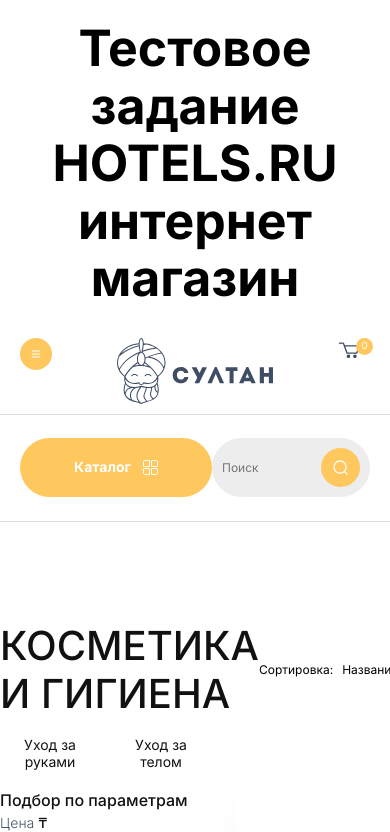
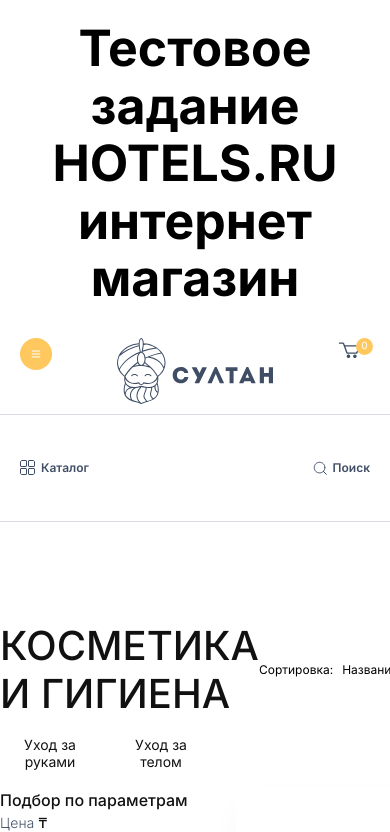
Before and after one commit to mvodev/hotels-online-shop, a React (Vite) app: page / in a window 390 px wide. Shown: the top 832 px of the page. Built offline with nearby package versions, Linux system fonts and the light colour scheme.

Commit message:
all media rules for header done

```diff
--- a/src/MainPage.tsx
+++ b/src/MainPage.tsx
@@ -9,7 +9,9 @@ import Cards from './pages/ProductPage';
 const MainPage = () => {
   return (
     <div className="wrapper">
-      <Header callbackRef='mock-address-change-me' />
+      <Header callbackRef='mock-address-change-me' searchHandler={()=>{
+        console.log('add search handler for header component!!!')
+      }}/>
       <Goods title='Косметика и гигиена'/>
       <Footer callbackRef='mock-address-change-me' />
     </div>
--- a/src/components/header/Header.scss
+++ b/src/components/header/Header.scss
@@ -29,6 +29,10 @@
     display: flex;
     flex-direction: row;
     justify-content: space-between;
+  }
+
+  &__second-row .button_download-without-frames {
+    display: none;
   }
 
   &__address {
@@ -154,7 +158,18 @@
 }
 
 @media (max-width:640px){
-  .header__second-row .contacts{
-    display: none;
+  .header {
+    &__second-row .contacts{
+      display: none;
+    }
+    &__second-row .button_download-without-frames {
+      display: flex;
+    }
+    &__second-row .button_download {
+      display: none;
+    }
+    &__second-row .form_search {
+      display: none;
+    }
   }
 }
--- a/src/components/header/Header.tsx
+++ b/src/components/header/Header.tsx
@@ -8,10 +8,11 @@ import Cart from '../cart/Cart';
 
 export type HeaderPropsType = {
   callbackRef: string,
+  searchHandler:()=>void,
 }
 
 const Header = (props: HeaderPropsType) => {
-  const { callbackRef } = props;
+  const { callbackRef,searchHandler } = props;
 
   return (
     <header className="header">
@@ -49,7 +50,9 @@ const Header = (props: HeaderPropsType) => {
       <div className="header__second-row">
         <Logo mode='dark'/>
         <Button buttonType='download' text='Каталог'/>
-        <Form type='search' action='#'/>
+        <Button buttonType='download-without-frames' text='Каталог'/>
+        <Button buttonType='search' text='Поиск' onPointerDown={searchHandler}/>
+        <Form type='search' searchHandler={searchHandler}/>
         <Contacts callbackRef={callbackRef} mode='dark'/>
         <div className="header__image"></div>
         <Button buttonType='download-wide' text='Прайс-лист'/>
--- a/src/pages/CartPage.tsx
+++ b/src/pages/CartPage.tsx
@@ -30,7 +30,6 @@ const CartPage = () => {
     } else if (oldPNumberProductsInCart && oldPNumberProductsInCart > counter) {
       dispatch(removeFromCart({barcode}));
     }
-    console.log(counter + ' '+ barcode);
   }
 
   useEffect(()=>{
@@ -63,7 +62,9 @@ const CartPage = () => {
 
   return (
     <div className="wrapper">
-      <Header callbackRef='https://moch-address-change-me'/>
+      <Header callbackRef='https://moch-address-change-me' searchHandler={()=>{
+        console.log('add search handler for header component!!!')
+      }}/>
       <main className='cart-page'>
         <BreadCrumbs links={[
           {link:'/',name:'Главная'},
--- a/src/pages/ProductPage.tsx
+++ b/src/pages/ProductPage.tsx
@@ -24,7 +24,9 @@ const ProductPage = () => {
 
   return (
     <div className="wrapper">
-      <Header callbackRef="https://mock-address-change-me"/>
+      <Header callbackRef="https://mock-address-change-me" searchHandler={()=>{
+        console.log('add search handler for header component!!!')
+      }}/>
       <main className="cards">
         <BreadCrumbs links={[
           {link:'/',name:'Главная'},
```
Also changed, not shown: src/assets/images/loupe-black.svg (added).
